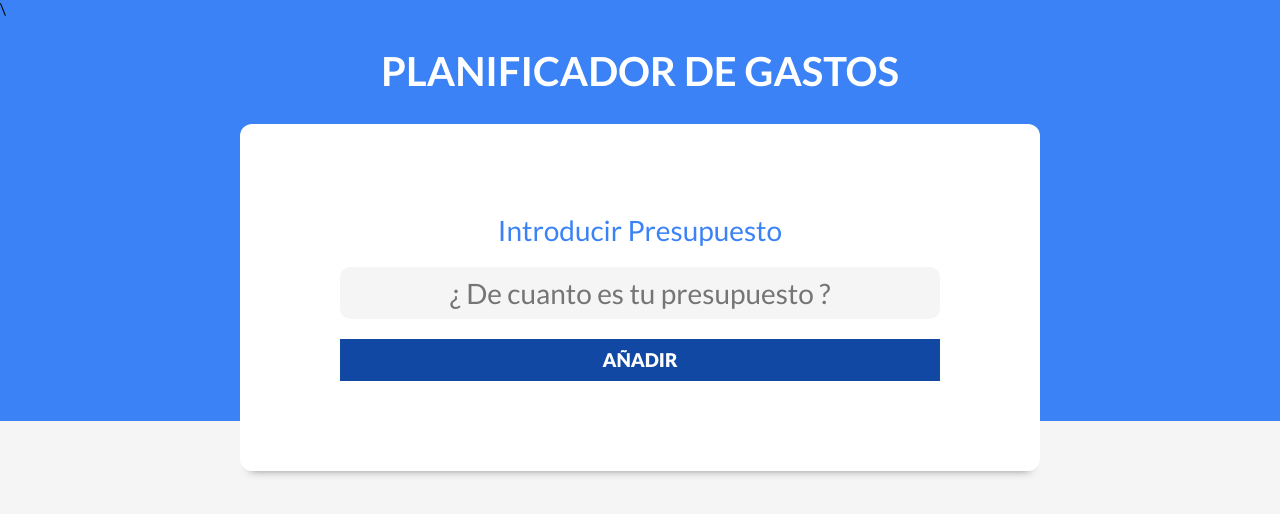
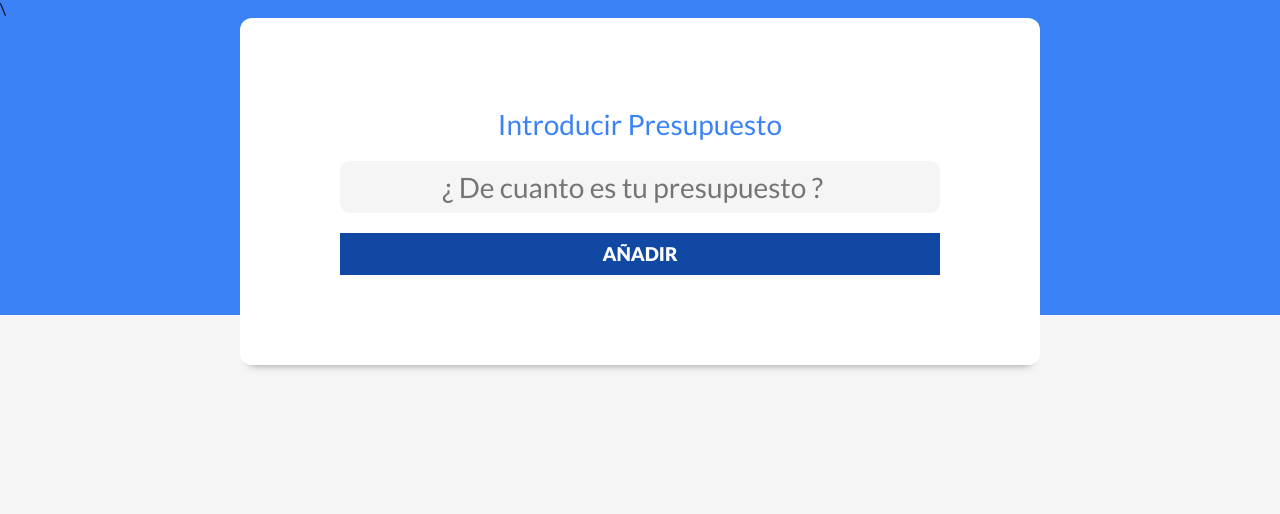
Before and after one commit to danviles/REACT-ControladorDeGastos, a React (Vite) app in the folder ControladorDeGastos/: page / in a window 1280 px wide. Shown: the top 514 px of the page. Built offline with nearby package versions, Linux system fonts and the light colour scheme.

Commit message:
Componente para el control de presupuestos.
Componente que renderiza el control de presupuesto una vez se valida el presupuesto ingresado.

```diff
--- a/ControladorDeGastos/src/App.jsx
+++ b/ControladorDeGastos/src/App.jsx
@@ -1,11 +1,25 @@
 import { useState } from 'react'
 import Header from './components/Header'
+import IconoNuevoGasto from './img/nuevo-gasto.svg'
 
 function App() {
 
+  const [presupuesto, setPresupuesto] = useState('');
+  const [validoPresupuesto, setValidoPresupuesto] = useState(false);
+
   return (
     <>
-      <Header/>
+      <Header
+        presupuesto={presupuesto}
+        setPresupuesto={setPresupuesto}
+        validoPresupuesto={validoPresupuesto}
+        setValidoPresupuesto={setValidoPresupuesto}
+      />
+      {validoPresupuesto &&
+        <div className="nuevo-gasto">
+          <img src={IconoNuevoGasto} alt="Agregar nuevo gasto." />
+        </div>
+      }
     </>
   )
 }
--- /dev/null
+++ b/ControladorDeGastos/src/components/ControlPresupuesto.jsx
@@ -0,0 +1,23 @@
+import React from 'react'
+
+const ControlPresupuesto = ({ presupuesto }) => {
+
+    const formatearPresupuesto = (cantidad) => {
+        return cantidad.toLocaleString('es-ES', {style: 'currency', currency: 'EUR'})
+    }
+
+    return (
+        <div className='contenedor-presupuesto contenedor sombra dos-columnas'>
+            <div>
+                <p>Gráfica aquí</p>
+            </div>
+            <div className="contenido-presupuesto">
+                <p><span>Presupuesto:</span> {formatearPresupuesto(presupuesto)}</p>
+                <p><span>Disponible:</span> {formatearPresupuesto(presupuesto)}</p>
+                <p><span>Gastado:</span> {formatearPresupuesto(presupuesto)}</p>
+            </div>
+        </div>
+    )
+}
+
+export default ControlPresupuesto
--- a/ControladorDeGastos/src/components/Header.jsx
+++ b/ControladorDeGastos/src/components/Header.jsx
@@ -1,11 +1,22 @@
 import React from 'react'
+import ControlPresupuesto from './ControlPresupuesto'
 import NuevoPresupuesto from './NuevoPresupuesto'
 
-const Header = () => {
+const Header = ({ presupuesto, setPresupuesto, validoPresupuesto, setValidoPresupuesto }) => {
     return (
         <header>\
-            <h1>Planificador de gastos</h1>
-            <NuevoPresupuesto/>
+            {validoPresupuesto
+                ?
+                <ControlPresupuesto
+                    presupuesto={presupuesto}
+                />
+                :
+                <NuevoPresupuesto
+                    presupuesto={presupuesto}
+                    setPresupuesto={setPresupuesto}
+                    setValidoPresupuesto={setValidoPresupuesto}
+                />
+            }
         </header>
     )
 }
--- /dev/null
+++ b/ControladorDeGastos/src/components/Mensaje.jsx
@@ -0,0 +1,11 @@
+import React from 'react'
+
+const Mensaje = ({tipo, children}) => {
+  return (
+    <div className={`alerta ${tipo}`}>
+        {children}
+    </div>
+  )
+}
+
+export default Mensaje
--- a/ControladorDeGastos/src/components/NuevoPresupuesto.jsx
+++ b/ControladorDeGastos/src/components/NuevoPresupuesto.jsx
@@ -1,21 +1,38 @@
-import React from 'react'
+import { useState } from 'react'
+import Mensaje from './Mensaje';
 
-const NuevoPresupuesto = () => {
+const NuevoPresupuesto = ({ presupuesto, setPresupuesto, setValidoPresupuesto }) => {
+
+    const [mensaje, setMensaje] = useState('');
+
+    const handlePresupuesto = (e) => {
+        e.preventDefault();
+
+        if (!presupuesto || presupuesto < 0) {
+            setMensaje('El presupuesto no es valido.');
+            return;
+        }
+        setMensaje('');
+        setValidoPresupuesto(true);
+    }
+
     return (
         <div className="contenedor-presupuesto contenedor sombra">
-        <form action="" className="formulario">
+            <form onSubmit={handlePresupuesto} className="formulario">
                 <div className="campo">
                     <label>Introducir Presupuesto</label>
                     <input
                         className="nuevo-presupuesto"
-                type="text"
+                        type="number"
                         placeholder='¿ De cuanto es tu presupuesto ?'
+                        value={presupuesto}
+                        onChange={e => setPresupuesto(Number(e.target.value))}
                     />
                 </div>
                 <input type="submit" value="Añadir" />
+                {mensaje ? <Mensaje tipo="error">{mensaje}</Mensaje> : null}
             </form>
         </div>
     )
 }
-
 export default NuevoPresupuesto
```
Lines whose indentation alone changed are shown as unchanged.
